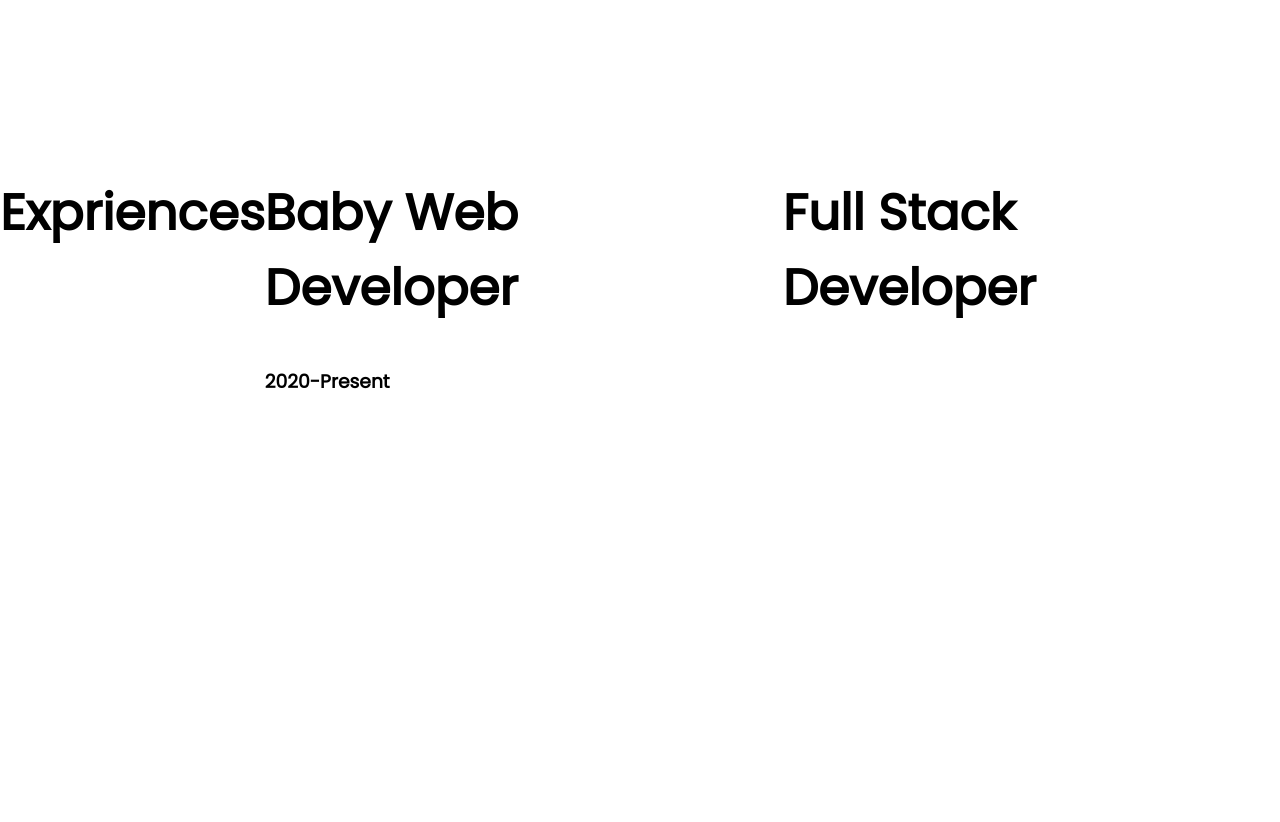
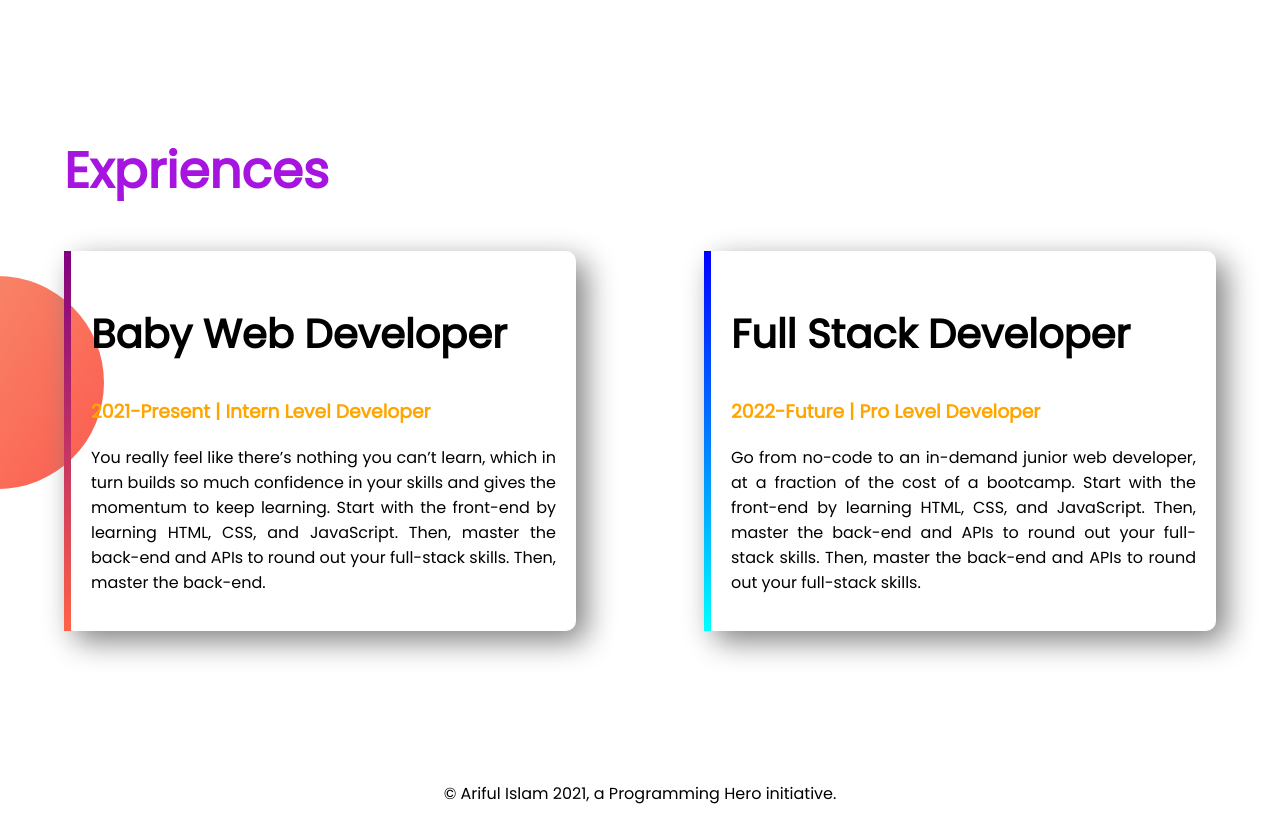
Before and after one commit to Arifulislamt/Developer-Portfolio-1, a plain HTML site: page index.html in a window 1280 px wide. Shown: the part 1380-2202 px from the top of the page. Before the commit the page ends 1945 px from the top, so only its background shows below. Drawn offline with Linux system fonts and the light colour scheme.

Commit message:
footer and experienc added

```diff
--- a/index.html
+++ b/index.html
@@ -11,7 +11,7 @@
     <link rel="stylesheet" href="styel.css">
 </head>
 <body>
-    <section class="top-benar">
+    <section class="top-benar flexible-container">
         <div class="helf-width">
             <h1>Welcom To</h1>
             <h1><span class="orang-color"> Our Own</span> World!</h1>
@@ -23,7 +23,7 @@
             <img src="images/arif.jpg" alt="">
         </div>
     </section>
-    <section class="bottom-benar">
+    <section class="bottom-benar flexible-container">
         <div class="helf-width">
             <img src="images/arif2.jpg" alt="">
         </div>
@@ -36,15 +36,21 @@
         </section>
         <section class="area">
             <h1> Expriences</h1>
-            <div>
-                <h1>Baby Web Developer</h1>
-                <h3>2020-Present </h3>
-            </div>
-            <div>
-                <h1>Full Stack Developer</h1>
+            <div class="flexible-container">
+                <div id="Baby" class="Developer">
+                    <h2>Baby Web Developer</h2>
+                    <h3 class="orang-color">2021-Present | Intern Level Developer</h3>
+                    <p>You really feel like there’s nothing you can’t learn, which in turn builds so much confidence in your skills and gives the momentum to keep learning. Start with the front-end by learning HTML, CSS, and JavaScript. Then, master the back-end and APIs to round out your full-stack skills. Then, master the back-end.</p>
+                </div>
+                <div id="Full" class="Developer">
+                    <h2>Full Stack Developer</h2>
+                    <h3 class="orang-color"> 2022-Future | Pro Level Developer</h3>
+                    <p>Go from no-code to an in-demand junior web developer, at a fraction of the cost of a bootcamp. Start with the front-end by learning HTML, CSS, and JavaScript. Then, master the back-end and APIs to round out your full-stack skills. Then, master the back-end and APIs to round out your full-stack skills.</p>
+                </div>
             </div>
         </section>
-
-    </section>
+        <footer>
+            <p>© Ariful Islam 2021, a Programming Hero initiative.</p>
+        </footer>
 </body>
 </html>
--- a/styel.css
+++ b/styel.css
@@ -5,10 +5,17 @@ body{
 h1{
     font-size: 50px;
 }
+h2{
+    font-size: 40px;
+}
+.helf-width p{
+    text-align: justify;
+    color: #a10f7d;
+}
 .orang-color{
     color: orange;
 }
-section{
+.flexible-container{
     display: flex;
     margin-bottom: 150px;
 }
@@ -34,3 +41,40 @@ section{
     background-repeat: no-repeat;
     background-position: right;
 }
+.area{
+    background-image: url(images/exp-bg.png);
+    background-repeat: no-repeat;
+    background-position:left;
+}
+.area h1{
+    margin-left: 5%;
+    color: #a615df;
+}
+.Developer{
+    box-shadow: 10px 10px 30px gray;
+    width: 40%;
+    border-radius: 10px;
+    margin-left: 5%;
+    margin-right: 5%;
+    padding: 20px;
+    border-left: 10px solid;
+}
+#Baby{
+    border-left: 7px solid;
+    border-image: linear-gradient(purple, tomato );
+    border-image-slice: 1;
+}
+#Baby p{
+    text-align: justify;
+}
+#Full{
+    border-left: 7px solid;
+    border-image: linear-gradient(blue, cyan);
+    border-image-slice: 1;
+}
+#Full p{
+    text-align: justify;
+}
+footer p{
+    text-align: center;
+}
```
Also changed, not shown: images/jhankar.png (deleted), images/jhankar2.png (deleted).
